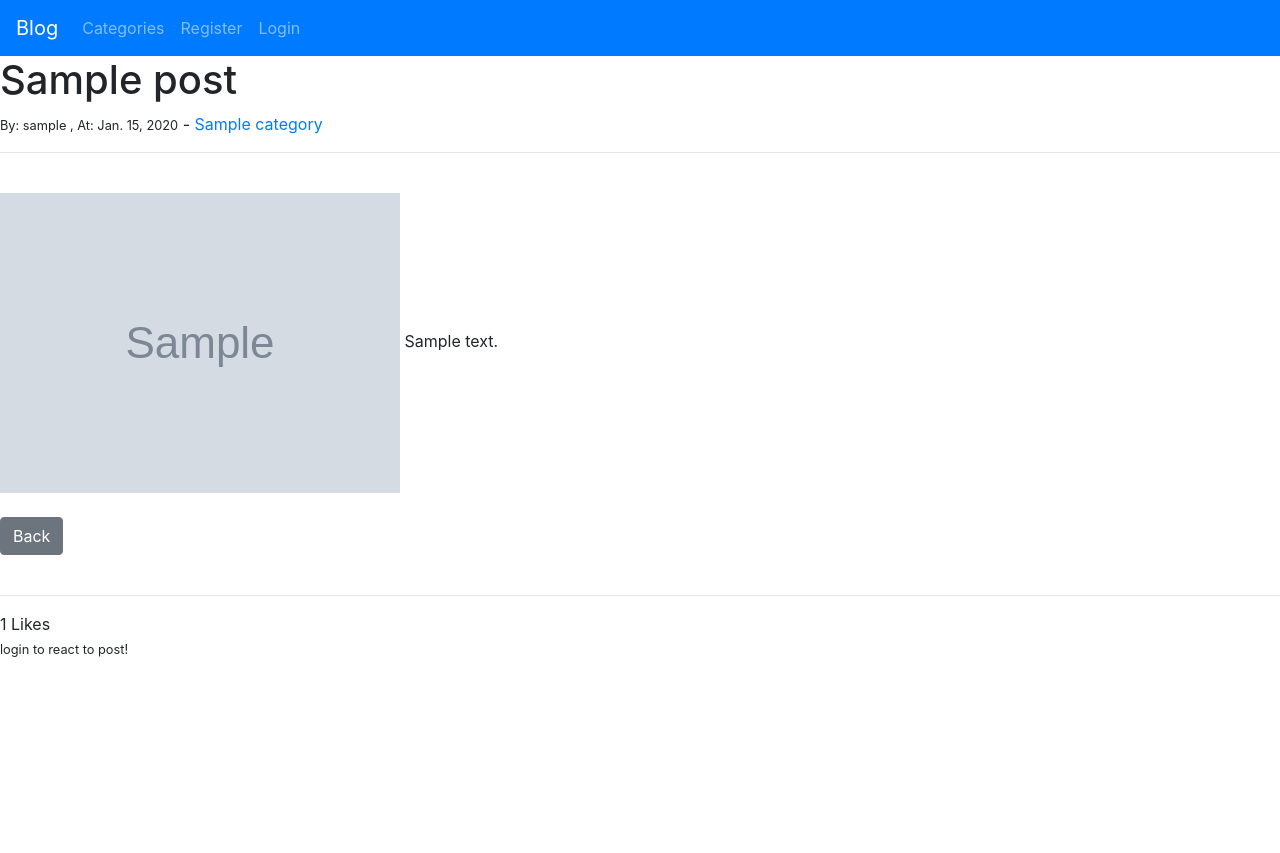
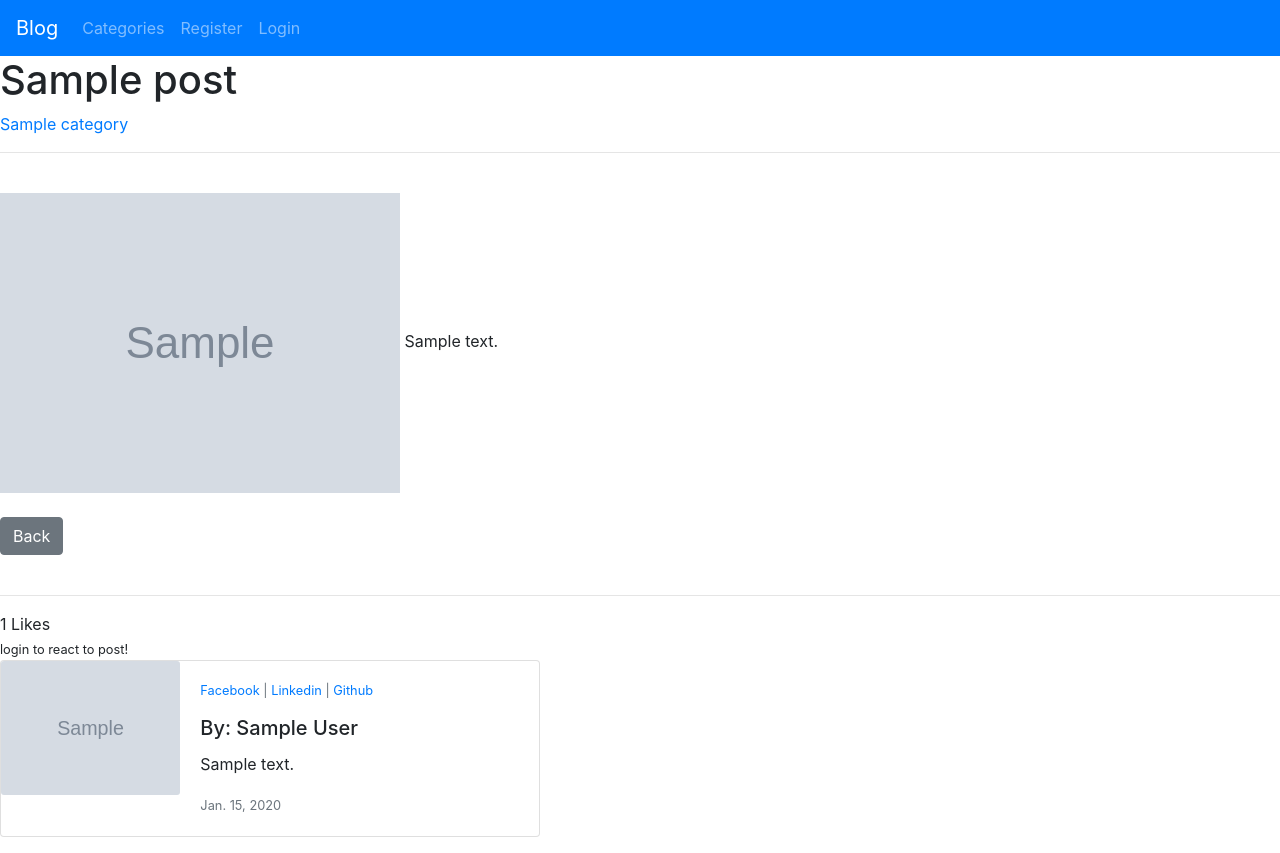
Before and after one commit to ahmed-gaber-elgamal/django-simple-blog, a Django app: page /article/1 in a window 1280 px wide. Before the commit the page ends 657 px from the top, so only its background shows below. Run offline with Django 3.2, Linux system fonts and the light colour scheme; tables that the repository leaves empty hold one stand-in row (values such as "Sample post"); grey boxes marked "Sample" are stand-in pictures; some libraries are stand-ins or nearby versions.

Commit message:
customize user model

```diff
--- a/membership/templates/registration/edit_profile.html
+++ b/membership/templates/registration/edit_profile.html
@@ -6,6 +6,8 @@
     {% if user.is_authenticated %}
         <div class="jumbotron">
             <h1>Update profile</h1>
+            {{ user.profile.bio }}
+            <br/><br/>
             <div class="form-group">
                 <form method="POST">
                     {% csrf_token %}
--- a/simple_blog/admin.py
+++ b/simple_blog/admin.py
@@ -3,3 +3,4 @@ from .models import *
 
 admin.site.register(Post)
 admin.site.register(Category)
+admin.site.register(Profile)
--- a/simple_blog/models.py
+++ b/simple_blog/models.py
@@ -18,6 +18,18 @@ class Category(models.Model):
         return reverse('home')
 
 
+class Profile(models.Model):
+    user = models.OneToOneField(User, null=True, on_delete=models.CASCADE)
+    bio = models.TextField(null=True, blank=True)
+    profile_pic = models.ImageField(null=True, blank=True, upload_to='images/profile/')
+    facebook_url = models.CharField(max_length=255, blank=True, null=True)
+    linkedin_url = models.CharField(max_length=255, blank=True, null=True)
+    github_url = models.CharField(max_length=255, blank=True, null=True)
+
+    def __str__(self):
+        return str(self.user)
+
+
 class Post(models.Model):
     title = models.CharField(max_length=255)
     author = models.ForeignKey(User, on_delete=models.CASCADE)
--- a/simple_blog/templates/article_details.html
+++ b/simple_blog/templates/article_details.html
@@ -1,12 +1,12 @@
 {% extends 'base.html' %}
+{% load static %}
 {% block title %}
     {{post.title}}
 {% endblock %}
 {% block content %}
 
     <h1>{{ post.title }}</h1>
-    <small>By: {{ post.author }} , At: {{ post.created_at }}</small>
-    - <a href="{% url 'category' post.category.id %}">{{ post.category }}</a>
+    <a href="{% url 'category' post.category.id %}">{{ post.category }}</a>
     <br/>
     <hr>
     <br/>
@@ -40,6 +40,35 @@
         {% endif %}
 
     </form>
+    <div class="card mb-3" style="max-width: 540px;">
+      <div class="row no-gutters">
+        <div class="col-md-4">
+            {% if post.author.profile.profile_pic %}
+                <img src="{{ post.author.profile.profile_pic.url }}" class="card-img" alt="...">
+            {% else %}
+                <img src="{% static 'images/default.png' %}" class="card-img" alt="...">
+            {% endif %}
+        </div>
+        <div class="col-md-8">
+          <div class="card-body">
+            <p class="small text-muted">
+                {% if post.author.profile.facebook_url %}
+                    <a href="{{ post.author.profile.facebook_url }}" >Facebook</a> |
+                {% endif %}
+                {% if post.author.profile.linkedin_url %}
+                    <a href="{{ post.author.profile.linkedin_url }}" >Linkedin</a> |
+                {% endif %}
+                {% if post.author.profile.github_url %}
+                    <a href="{{ post.author.profile.github_url }}" >Github</a>
+                {% endif %}
+            </p>
+            <h5 class="card-title">By: {{ post.author.first_name }} {{ post.author.last_name }}</h5>
+            <p class="card-text">{{ post.author.profile.bio }}</p>
+            <p class="card-text"><small class="text-muted">{{ post.created_at }}</small></p>
+          </div>
+        </div>
+      </div>
+    </div>
 
 
 {% endblock %}
```
Also changed, not shown: media/images/profile/1.jpg (added), simple_blog/migrations/0007_profile.py (added), simple_blog/migrations/0008_profile_bio.py (added), simple_blog/migrations/0009_auto_20201219_1456.py (added), static/images/default.png (added).
